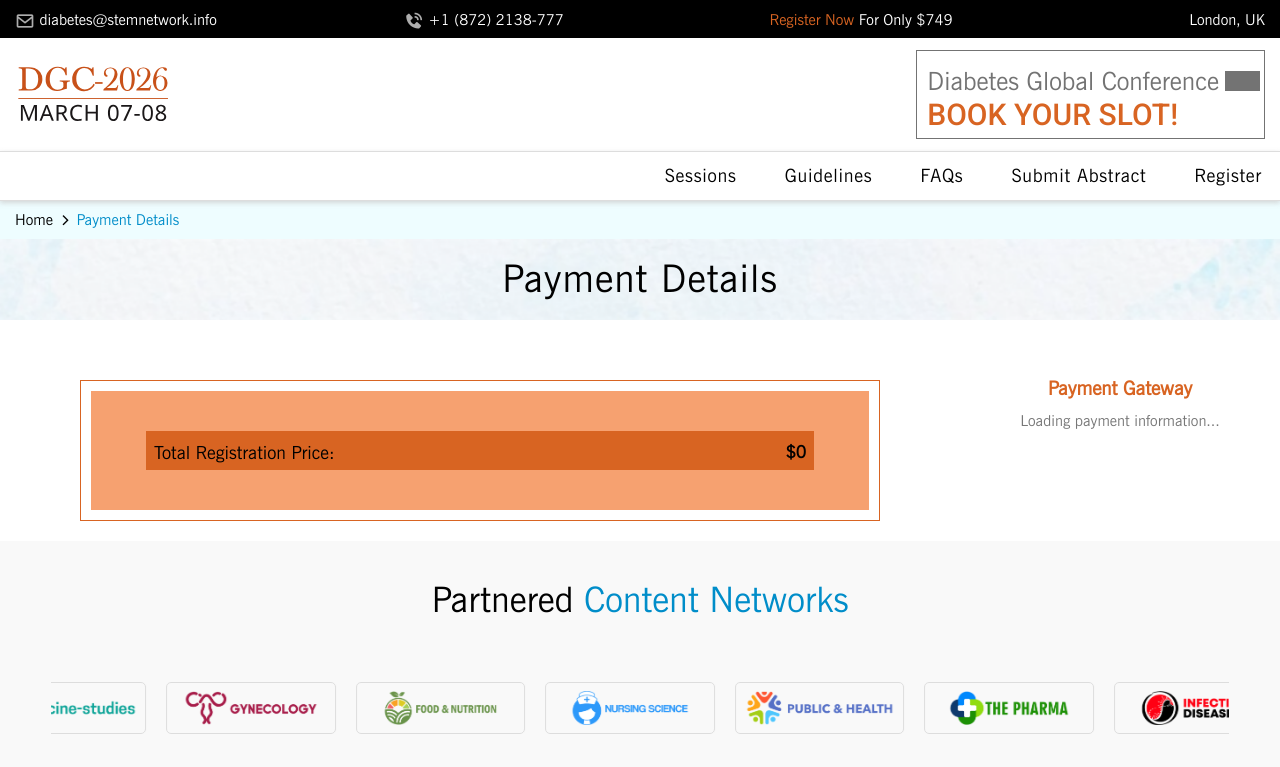
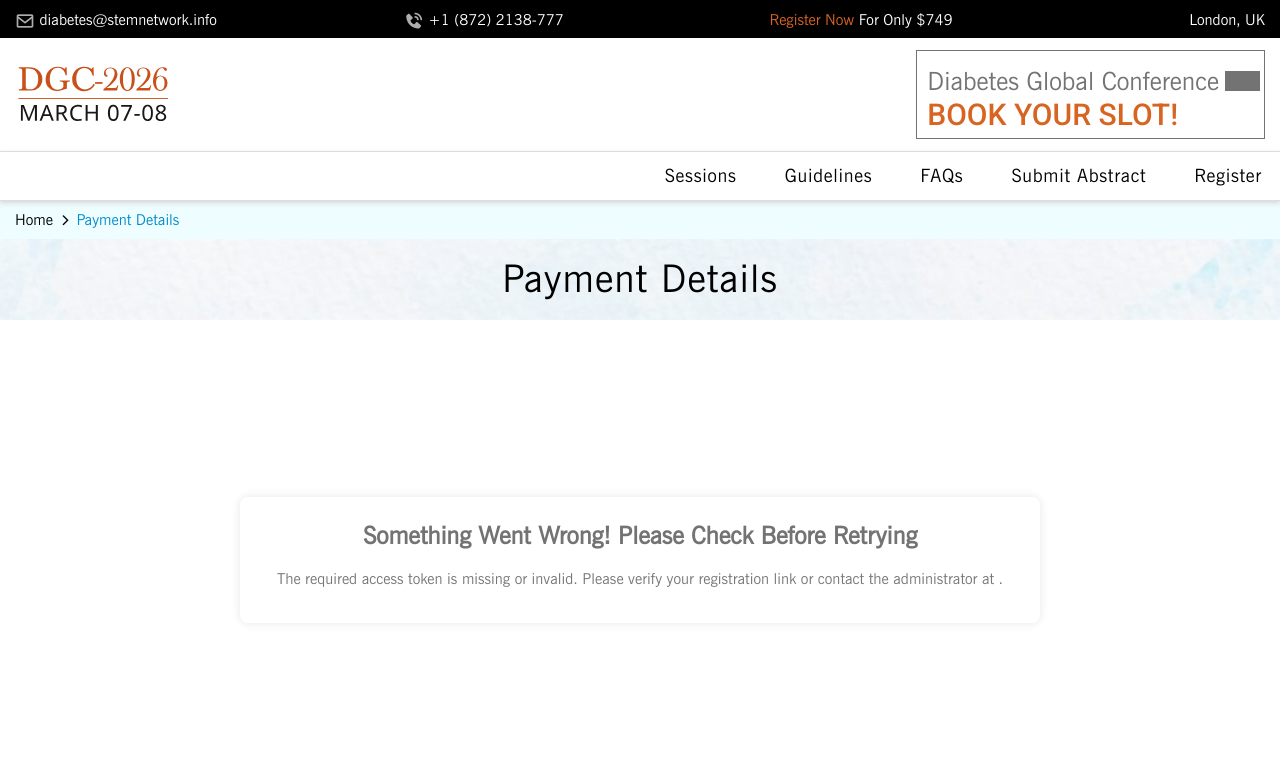
Before and after one commit to stem-networks/womenshealth-conference, a Next.js app: page /register_details in a window 1280 px wide. Shown: the top 767 px of the page. Built offline with nearby package versions, Linux system fonts and the light colour scheme.

Commit message:
payment updated -Srilakshmi

```diff
--- a/src/app/api/register/route.ts
+++ b/src/app/api/register/route.ts
@@ -2,16 +2,25 @@
 import { NextResponse } from "next/server";
 
 export async function POST(req: Request) {
+
+  // UTF-8 safe Base64 encoder
+  function utf8ToBase64(str: string) {
+    const bytes = new TextEncoder().encode(str);
+    let binary = "";
+    bytes.forEach((b) => binary += String.fromCharCode(b));
+    return btoa(binary);
+  }
+
   try {
     const data = await req.json();
     const cid = process.env.CID || "";
 
     const formData = new FormData();
     formData.append("or", "1");
-    formData.append("cid", data.cid || btoa(cid));
+    formData.append("cid", data.cid || utf8ToBase64(cid));
     formData.append("title", data.title);
     formData.append("fname", data.name);
-    formData.append("lname", btoa(""));
+    formData.append("lname", utf8ToBase64(""));
     formData.append("country", data.country);
     formData.append("email", data.email);
     formData.append("altemail", data.alt_email); // FIXED
--- a/src/app/components/Footer.tsx
+++ b/src/app/components/Footer.tsx
@@ -104,6 +104,16 @@ const Footer: React.FC<FooterProps> = ({ generalData, indexPageData }) => {
     return true;
   };
 
+
+  // UTF-8 safe Base64 encoder
+  function utf8ToBase64(str: string) {
+    const bytes = new TextEncoder().encode(str);
+    let binary = "";
+    bytes.forEach((b) => binary += String.fromCharCode(b));
+    return btoa(binary);
+  }
+
+
   // Submit handler
   const handleSubmit = async (event: React.FormEvent<HTMLFormElement>) => {
     event.preventDefault();
@@ -128,9 +138,9 @@ const Footer: React.FC<FooterProps> = ({ generalData, indexPageData }) => {
       // const result = await response.json();
 
       const payload = {
-        enquiryname: btoa(formData.enquiryname.trim()),
-        enquiryemail: btoa(formData.enquiryemail.trim()),
-        enquiryquery: btoa(formData.enquiryquery.trim()),
+        enquiryname: utf8ToBase64(formData.enquiryname.trim()),
+        enquiryemail: utf8ToBase64(formData.enquiryemail.trim()),
+        enquiryquery: utf8ToBase64(formData.enquiryquery.trim()),
       };
 
       const response = await fetch("/api/enquiry", {
--- a/src/app/components/RegisterDetails.tsx
+++ b/src/app/components/RegisterDetails.tsx
@@ -54,6 +54,7 @@ interface GeneralInfo {
   clname?: string;
   site_url?: string;
   cid?: string;
+  email?: string;
 }
 interface RegisterDetailsClientProps {
   generalInfo: GeneralInfo; // Replace `any` with the correct type if available
@@ -63,6 +64,7 @@ const RegisterDetails = ({ generalInfo }: RegisterDetailsClientProps) => {
   const router = useRouter();
   const searchParams = useSearchParams();
   const [details, setDetails] = useState<RegistrationData | null>(null);
+  const [errorMsg, setErrorMsg] = useState<string>(""); // ✅ For error message
   const [showCancelModal, setShowCancelModal] = useState<boolean>(false);
   const [discountDetails, setDiscountDetails] =
     useState<DiscountDetails | null>(null);
@@ -220,7 +222,13 @@ const RegisterDetails = ({ generalInfo }: RegisterDetailsClientProps) => {
   useEffect(() => {
     const fetchData = async () => {
       const web_token = searchParams?.get("web_token");
-      if (!web_token) return;
+
+      // Step 0: Check if token exists
+      if (!web_token) {
+        setErrorMsg("token-error");
+        setDetails(null);
+        return;
+      }
 
       // Extract project name from site_url
       const rawSiteUrl = generalInfo?.site_url || "";
@@ -256,10 +264,13 @@ const RegisterDetails = ({ generalInfo }: RegisterDetailsClientProps) => {
         if (regRes.status === 200 && regRes.data) {
           setDetails(regRes.data.data);
         } else {
+          setErrorMsg("token-error");
           setDetails(null);
         }
       } catch (error) {
-        console.error("Registration fetch error:", error);
+        setErrorMsg("token-error");
+        // setErrorMsg("Failed to fetch registration details");
+        console.log(error)
         setDetails(null);
       }
     };
@@ -549,8 +560,7 @@ const RegisterDetails = ({ generalInfo }: RegisterDetailsClientProps) => {
     email,
     errorMessage,
     formBased = "PayPal Payment",
-    siteName = `${generalInfo.clname || "N/A"} (${
-      generalInfo.csname || "N/A"
+    siteName = `${generalInfo.clname || "N/A"} (${generalInfo.csname || "N/A"
     } - ${generalInfo.year || "N/A"})`,
   }: {
     name: string;
@@ -602,6 +612,20 @@ const RegisterDetails = ({ generalInfo }: RegisterDetailsClientProps) => {
       >
         Payment Details
       </h2>
+      {errorMsg === "token-error"? (
+        <div style={styles.container}>
+          <div style={styles.failureBox}>
+            <h4 style={styles.headingTitle}>
+              Something Went Wrong! Please Check Before Retrying
+            </h4>
+            <div style={styles.content1}>
+              <p>
+                The required access token is missing or invalid. Please verify your registration link or contact the administrator at <Link href={`mailto:${generalInfo.email}`}>{generalInfo.email}</Link>.
+              </p>
+            </div>
+          </div>
+        </div>
+      ) : details ? (
 
         <div className="auto-container">
           <div className="row clearfix payment-block">
@@ -934,8 +958,7 @@ const RegisterDetails = ({ generalInfo }: RegisterDetailsClientProps) => {
                           await sendErrorToCMS({
                             name: dataToShow?.name || "Unknown User",
                             email: dataToShow?.email || "Unknown Email",
-                          errorMessage: `Something went wrong while creating the PayPal order: ${
-                            (error as Error).message ||
+                            errorMessage: `Something went wrong while creating the PayPal order: ${(error as Error).message ||
                               "Unknown error in createOrder"
                               }`,
                           });
@@ -1090,8 +1113,7 @@ const RegisterDetails = ({ generalInfo }: RegisterDetailsClientProps) => {
                           await sendErrorToCMS({
                             name: dataToShow?.name || "Unknown User",
                             email: dataToShow?.email || "Unknown Email",
-                          errorMessage: `Something went wrong while approving the PayPal transaction (capture/save step): ${
-                            (error as Error).message ||
+                            errorMessage: `Something went wrong while approving the PayPal transaction (capture/save step): ${(error as Error).message ||
                               "Unknown error in onApprove"
                               }`,
                           });
@@ -1107,8 +1129,7 @@ const RegisterDetails = ({ generalInfo }: RegisterDetailsClientProps) => {
                         // console.log("❗ Cancel Payload:", data);
 
                         // Construct a readable cancel message
-                      const cancelMessage = `User canceled the PayPal payment. Order ID: ${
-                        data?.orderID || "N/A"
+                        const cancelMessage = `User canceled the PayPal payment. Order ID: ${data?.orderID || "N/A"
                           }`;
 
                         await sendErrorToCMS({
@@ -1125,8 +1146,7 @@ const RegisterDetails = ({ generalInfo }: RegisterDetailsClientProps) => {
                         await sendErrorToCMS({
                           name: dataToShow?.name || "Unknown User",
                           email: dataToShow?.email || "Unknown Email",
-                        errorMessage: `An unexpected error occurred during the PayPal flow: ${
-                          JSON.stringify(err) || "No error in PayPal error"
+                          errorMessage: `An unexpected error occurred during the PayPal flow: ${JSON.stringify(err) || "No error in PayPal error"
                             }`,
                         });
                         router.push(
@@ -1142,7 +1162,9 @@ const RegisterDetails = ({ generalInfo }: RegisterDetailsClientProps) => {
             </div>
           </div>
         </div>
-
+      ) : (
+        <p style={{ textAlign: "center" }}>Loading...</p>
+      )}
       {/* {showCancelModal && <CancelModal />} */}
 
       {showModal && (
@@ -1238,4 +1260,33 @@ const RegisterDetails = ({ generalInfo }: RegisterDetailsClientProps) => {
   );
 };
 
+const styles: { [key: string]: React.CSSProperties } = {
+  container: {
+    display: "flex",
+    justifyContent: "center",
+    alignItems: "center",
+    height: "60vh",
+    textAlign: "center",
+  },
+  failureBox: {
+    maxWidth: "800px",
+    width: "90%",
+    padding: "20px",
+    borderRadius: "8px",
+    boxShadow: "0 0 10px rgba(0, 0, 0, 0.1)",
+    textAlign: "left",
+  },
+  content1: {
+    marginTop: "10px",
+    marginBottom: "0px",
+    textAlign: "center",
+  },
+  headingTitle: {
+    color: "#737373",
+    fontWeight: 600,
+    fontSize: "24px",
+    textAlign: "center",
+  },
+};
+
 export default RegisterDetails;
```
Also changed, not shown: src/app/components/Registration.tsx (+28 -20 lines). Lines whose indentation alone changed are shown as unchanged.
